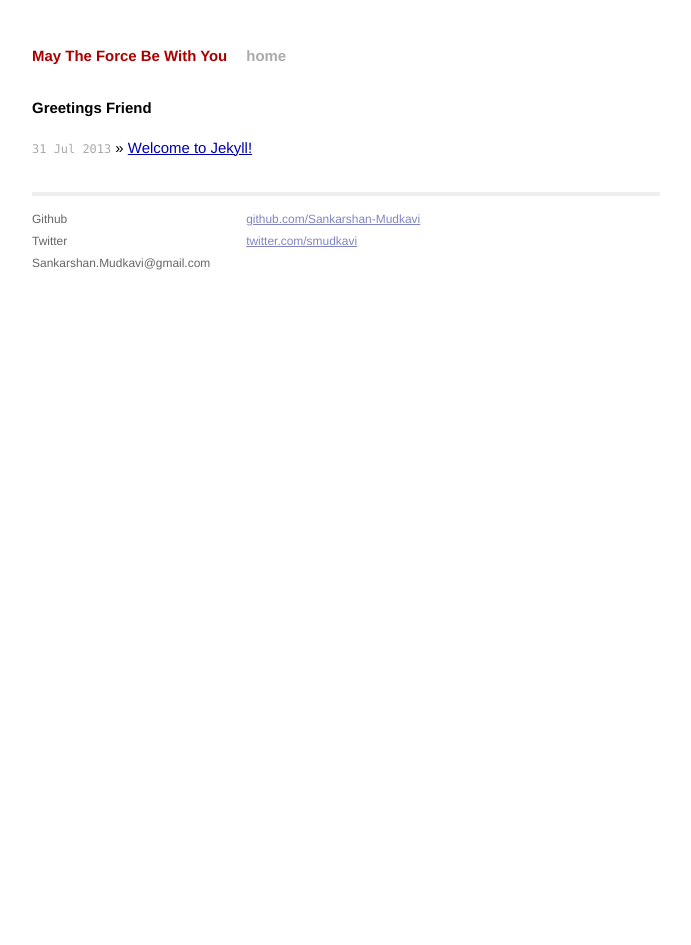
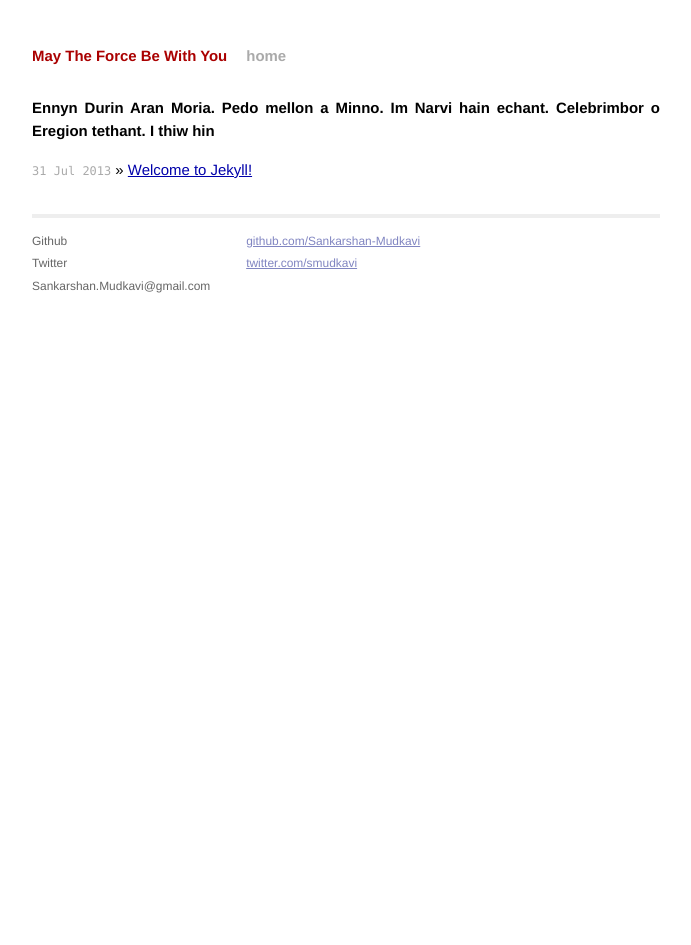
Before and after one commit to Sankarshan-Mudkavi/Sankarshan-Mudkavi.github.io, a Jekyll site: the page built from index.html, in a window 1280 px wide. Shown: the whole page, without its empty margins (294-985 px from the left). Built offline with Jekyll 4.4.1, drawn with Linux system fonts in a browser that asks for light colours; Markdown is read by kramdown in place of the engine named in the settings.

Commit message:
Index update

```diff
--- a/index.html
+++ b/index.html
@@ -4,7 +4,7 @@ title: This is a test site
 ---
 
 <div id="home">
-  <h1>Greetings Friend</h1>
+  <h1>Ennyn Durin Aran Moria. Pedo mellon a Minno. Im Narvi hain echant. Celebrimbor o Eregion tethant. I thiw hin</h1>
   <ul class="posts">
     {% for post in site.posts %}
       <li><span>{{ post.date | date_to_string }}</span> &raquo; <a href="{{ post.url }}">{{ post.title }}</a></li>
```
